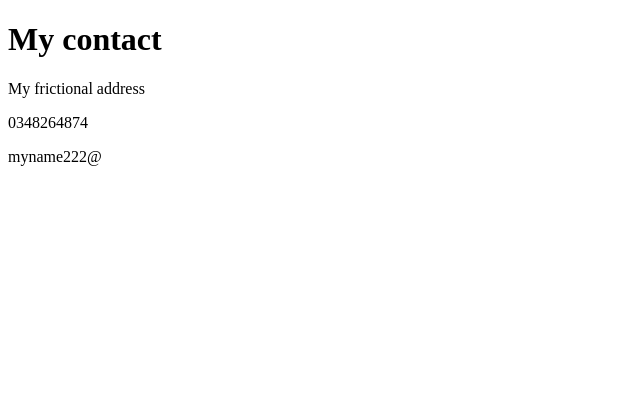
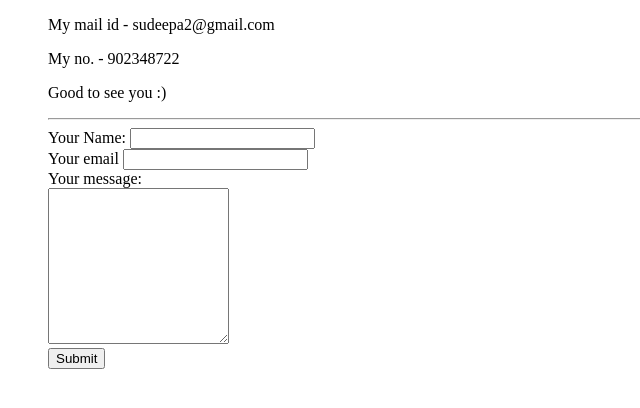
Before and after one commit to sudeepachatterjee/cv, a plain HTML site: page contact.html in a window 1280 px wide. Shown: the whole page, without its empty margins (0-640 px from the left). Drawn offline with Linux system fonts and the light colour scheme.

Commit message:
Update contact.html

```diff
--- a/contact.html
+++ b/contact.html
@@ -2,12 +2,23 @@
 <html lang="en" dir="ltr">
   <head>
     <meta charset="utf-8">
-    <title>Contact Details></title>
+    <title>My contacts</title>
   </head>
   <body>
-    <h1>My contact</h1>
-     <p>My frictional address</p>
-     <p>0348264874</p>
-     <p>myname222@</p>
+    <ol>
+    <p>My mail id - sudeepa2@gmail.com</p>
+    <p>My no. -  902348722</p>
+    <p>Good to see you :)</p>
+    <hr>
+      <form class="" action="mailto:info@sudeepa.com" method="post" enctype="text/plain">
+        <label>Your Name:</label>
+        <input type="text" name="yourName" value=""><br>
+        <label>Your email</label>
+        <input type="email" name="yourEmail" value=""><br>
+        <label>Your message:</label><br>
+        <textarea name="yourMessage" rows="10" cols="20"></textarea><br>
+        <input type="submit" name="">
+      </form>
+    </ol>
   </body>
 </html>
```
